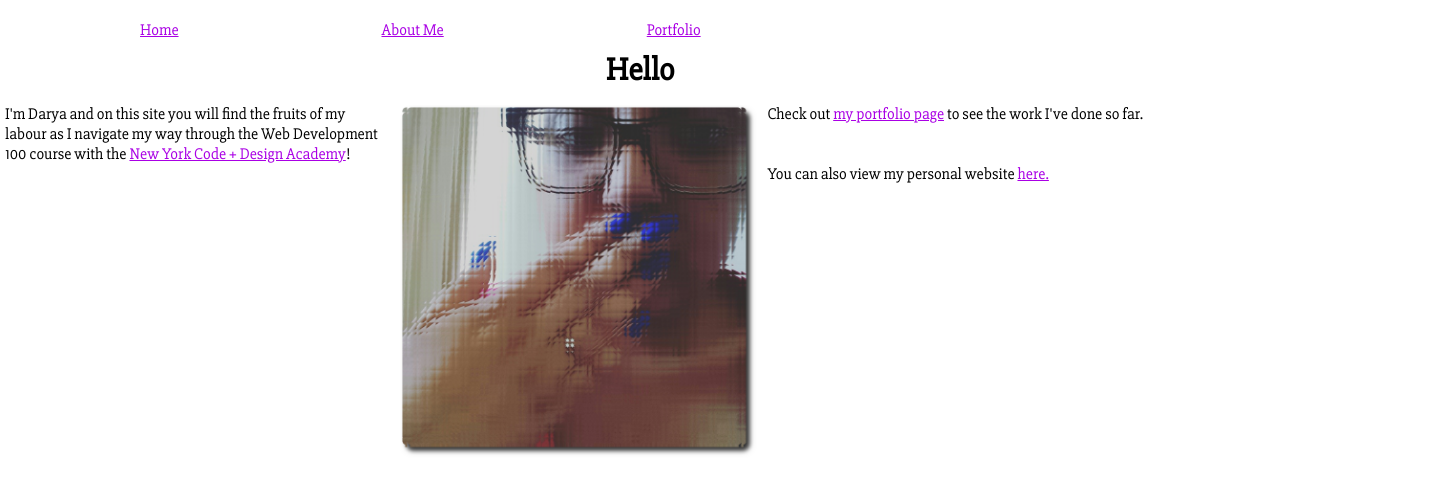
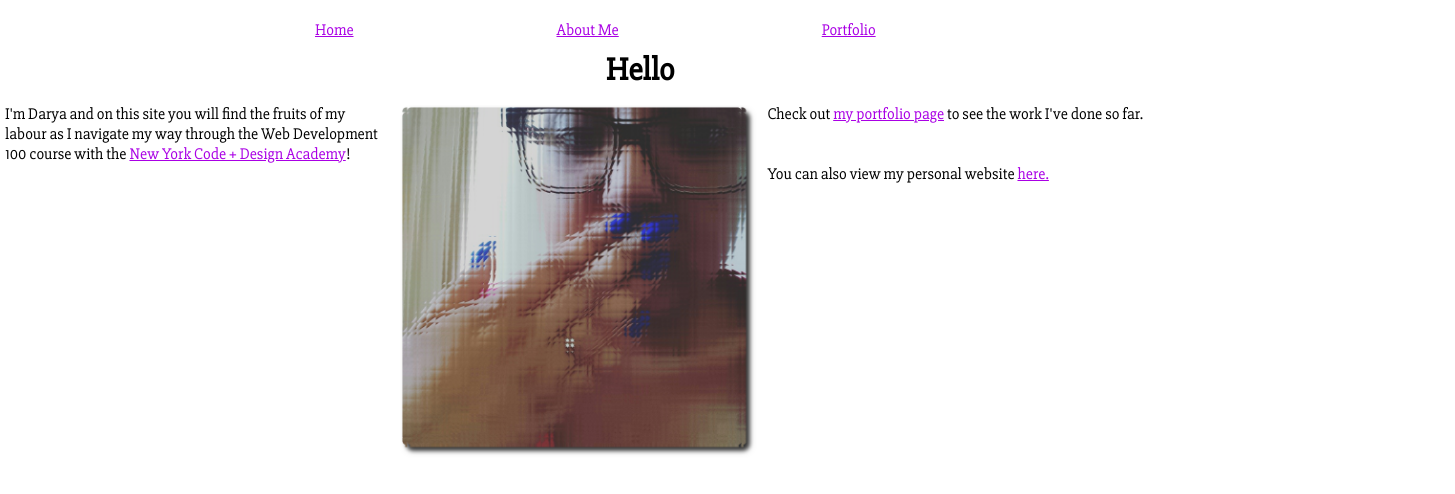
Before and after one commit to d4rtr0n/pfproject, a plain HTML site: page index.html in a window 1280 px wide. Shown: the whole page, 1455 px wide, since content can reach past the window. Drawn offline with Linux system fonts and the light colour scheme.

Commit message:
centered navbar relative to page

```diff
--- a/index.html
+++ b/index.html
@@ -6,7 +6,7 @@
 		<title>Darya's NYCDA Home Page</title>
 	</head>
 	<body>
-		<ul>
+		<ul id="nav">
   			<li><a href="index.html">Home</a></li>
   			<li> <a href="aboutme.html">About Me</a>
   			<li><a href="portfolio.html">Portfolio</a></li>
--- a/style.css
+++ b/style.css
@@ -5,11 +5,15 @@
 }
 
 nav {
-    float: left;
     padding-left: 22px;
     padding-top: 22px;
     padding-right: 22px;
     height: 100%;
+}
+
+#nav {
+   position: relative;
+   left: 175px;
 }
 
 li {
```
